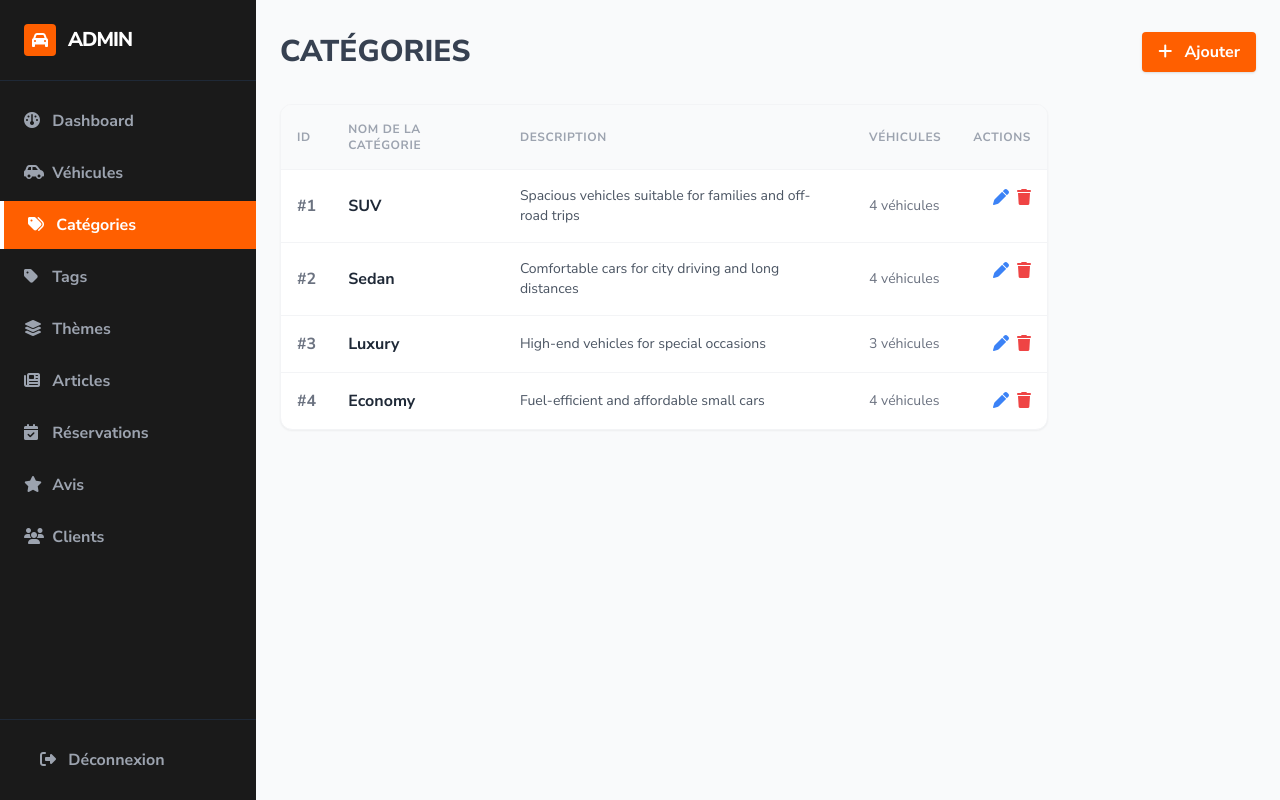
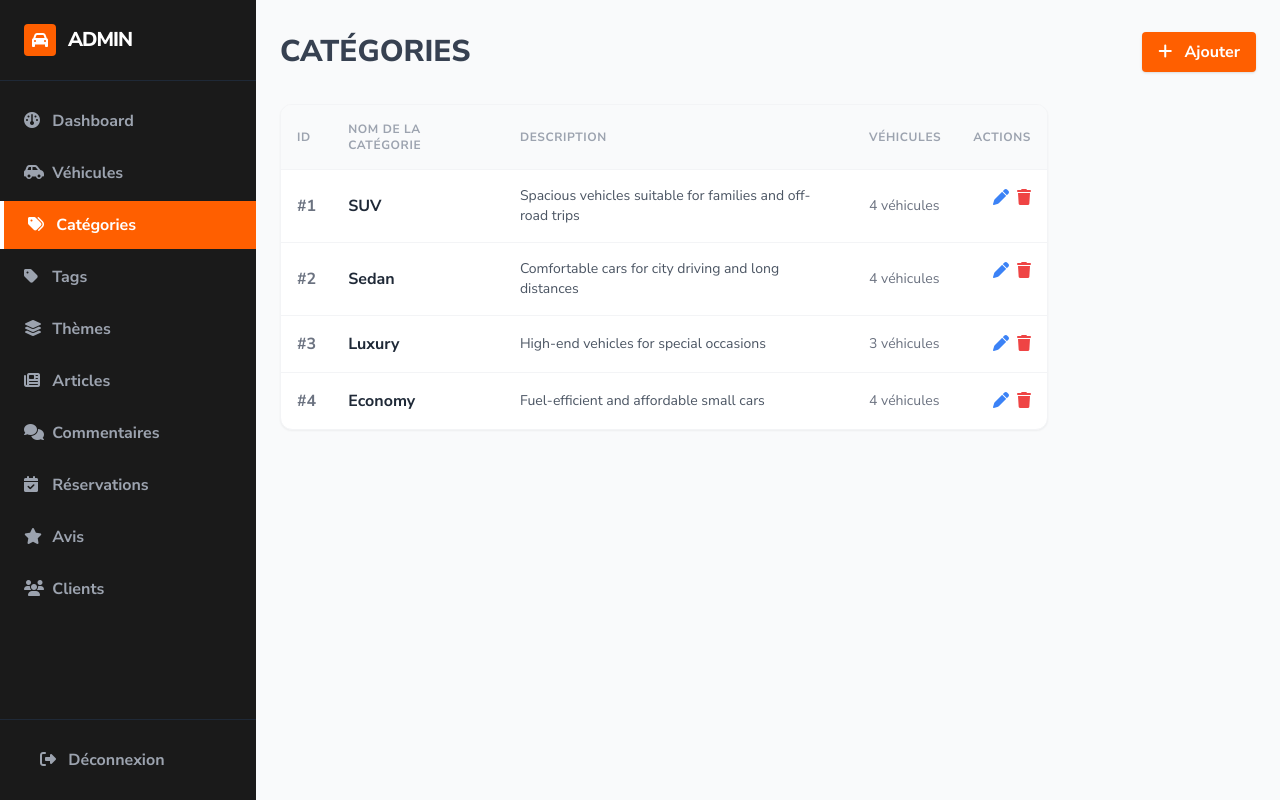
Before and after one commit to ilyas-doughmi/MaBagnole_V2, a PHP site: page /pages/admin/categories.php in a window 1280 px wide. Run offline with PHP 8.4, Linux system fonts and the light colour scheme; data comes from the database, SQL or seed files in the repository; some libraries are stand-ins or nearby versions.

Commit message:
feat: adding new nav link to go to messages.php for admin

```diff
--- a/pages/admin/sidebar.php
+++ b/pages/admin/sidebar.php
@@ -30,6 +30,9 @@ function isActiveAdmin($page, $current) {
         <a href="articles.php" class="block px-6 py-3 <?= isActiveAdmin('articles.php', $current_page) ?>">
             <i class="fa-solid fa-newspaper w-6"></i> Articles
         </a>
+        <a href="comments.php" class="block px-6 py-3 <?= isActiveAdmin('comments.php', $current_page) ?>">
+            <i class="fa-solid fa-comments w-6"></i> Commentaires
+        </a>
         <a href="reservations.php" class="block px-6 py-3 <?= isActiveAdmin('reservations.php', $current_page) ?>">
             <i class="fa-solid fa-calendar-check w-6"></i> Réservations
         </a>
```
